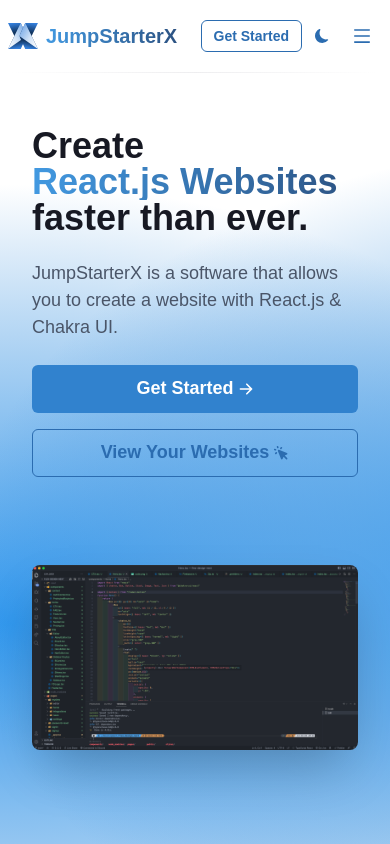
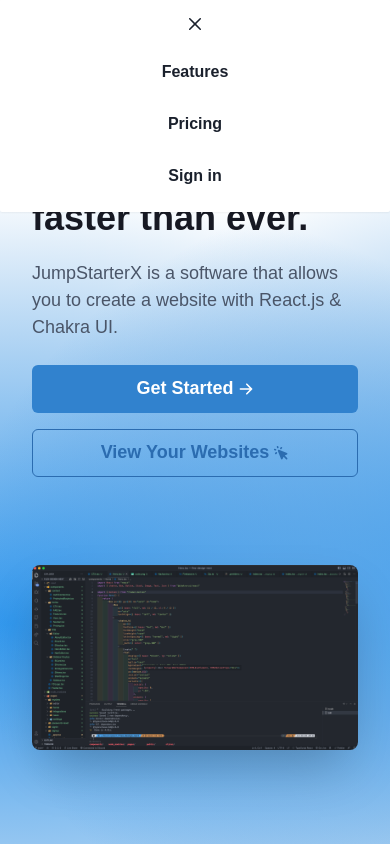
Before and after one commit to geeth24/jumpstarterx, a Next.js app: page / in a window 390 px wide. Both pictures are taken after a click on the button 362 px from the left and 36 px from the top of the page. Shown: the top 844 px of the page. Built offline with nearby package versions, Linux system fonts and the light colour scheme; no server answers; a web font is replaced by a local one.

Commit message:
Animation Updates

```diff
--- a/components/Home/Navbar.tsx
+++ b/components/Home/Navbar.tsx
@@ -18,7 +18,7 @@ import { Link as ScrollLink } from "react-scroll"
 // import { Link as LinkRouter } from "react-router-dom"
 import { FDLogo } from "../FDLogo"
 import { BsFillMoonFill, BsFillSunFill } from "react-icons/bs"
-import { motion } from "framer-motion"
+import { AnimatePresence, motion } from "framer-motion"
 import Link from "next/link"
 
 function Navbar() {
@@ -33,7 +33,7 @@ function Navbar() {
         "linear(to-r, blue.400, blue.600)" // dark
     )
     const variants = {
-        open: { opacity: 1, x: 0 },
+        open: { opacity: 1, y: "0%" },
         closed: { opacity: 0, y: "-100%" },
     }
 
@@ -178,6 +178,72 @@ function Navbar() {
                             icon={<AiOutlineMenu />}
                             onClick={mobileNav.onOpen}
                         />
+                        <AnimatePresence>
+                            <VStack
+                                pos="absolute"
+                                top={0}
+                                left={0}
+                                right={0}
+                                display="flex"
+                                opacity={1}
+                                transition="linear 0.2s"
+                                flexDirection="column"
+                                p={2}
+                                pb={4}
+                                bg={mbg}
+                                spacing={3}
+                                rounded="sm"
+                                shadow="sm"
+                                as={motion.nav}
+                                animate={mobileNav.isOpen ? "open" : "closed"}
+                                variants={variants}
+                            >
+                                <CloseButton
+                                    aria-label="Close menu"
+                                    onClick={mobileNav.onClose}
+                                />
+
+                                <Button
+                                    w="full"
+                                    variant="ghost"
+                                    as={ScrollLink}
+                                    to="features"
+                                    spy={true}
+                                    smooth={true}
+                                    duration={500}
+                                    offset={-70}
+                                    onClick={mobileNav.onClose}
+                                    cursor="pointer"
+                                >
+                                    Features
+                                </Button>
+                                <Button
+                                    w="full"
+                                    variant="ghost"
+                                    as={ScrollLink}
+                                    to="pricing"
+                                    spy={true}
+                                    smooth={true}
+                                    duration={500}
+                                    offset={-70}
+                                    onClick={mobileNav.onClose}
+                                    cursor="pointer"
+                                >
+                                    Pricing
+                                </Button>
+
+                                <Button
+                                    w="full"
+                                    variant="ghost"
+                                    as={Link}
+                                    href="/signin"
+                                    onClick={mobileNav.onClose}
+                                    cursor="pointer"
+                                >
+                                    Sign in
+                                </Button>
+                            </VStack>
+                        </AnimatePresence>
                     </Box>
                 </HStack>
             </Flex>
```
Also changed, not shown: components/Site/Sidebar Routes/SCard.tsx (+7 -3 lines).
